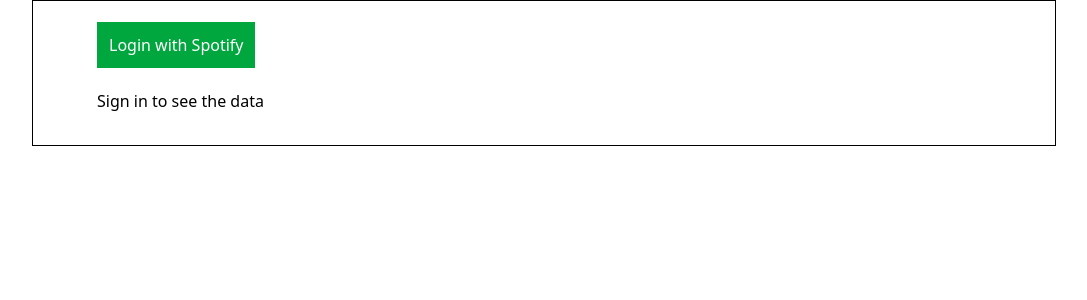
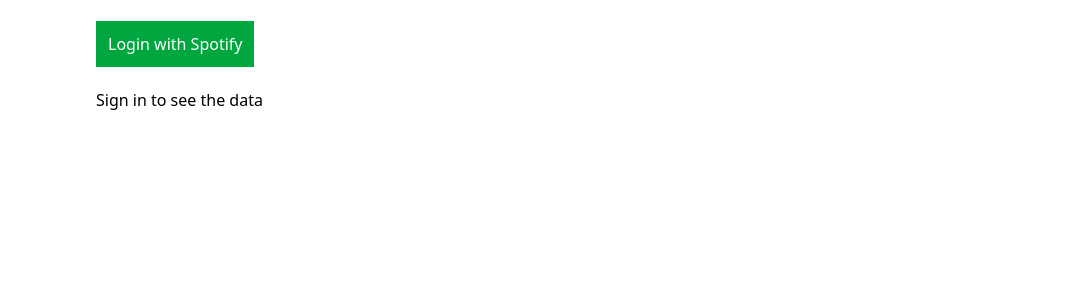
Before and after one commit to Dayardiyev/spotify-web-api, a React (Vite) app: page /topTracks in a window 1280 px wide. Shown: the top 300 px of the page, without its empty margins (96-1183 px from the left). Built offline with nearby package versions, Linux system fonts and the light colour scheme; no server answers.

Commit message:
removed border from container

```diff
--- a/src/App.tsx
+++ b/src/App.tsx
@@ -33,7 +33,7 @@
     return (
 
         <>
-            <div className='w-[80%] border m-auto grid'>
+            <div className='w-[80%] m-auto grid'>
                 <Header user={user}/>
                 <section className='mb-8 mx-16'>
                     <Routes>
```
